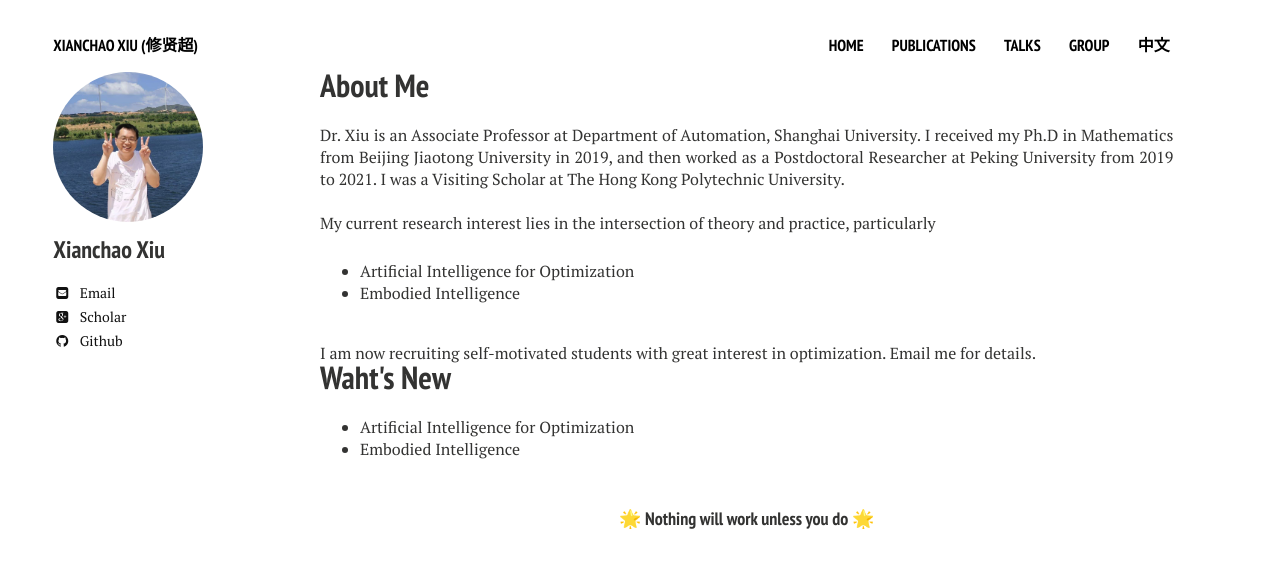
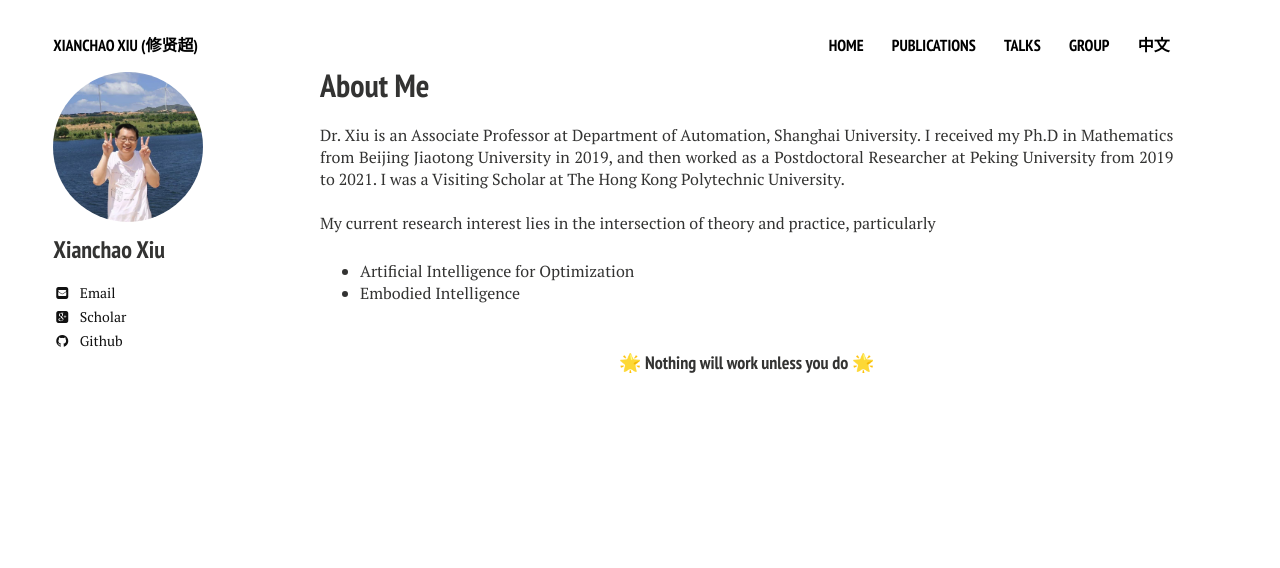
Before and after one commit to xianchaoxiu/xianchaoxiu.github.io, a Jekyll site: the page built from index.md, in a window 1280 px wide. Shown: the top 568 px of the page. Built offline with Jekyll 4.4.1, drawn with Linux system fonts in a browser that asks for light colours; nearby versions of some CDN libraries.

Commit message:
Update home2.html

```diff
--- a/_layouts/home2.html
+++ b/_layouts/home2.html
@@ -37,15 +37,6 @@ My current research interest lies in the intersection of theory and practice, pa
       <li> Embodied Intelligence </li>  <br>
     </ul>
 
-I am now recruiting self-motivated students with great interest in optimization. Email me for details.
-
-
-<h1>Waht's New</h1>
-   <ul>
-      <li> Artificial Intelligence for Optimization </li>
-      <li> Embodied Intelligence </li>  <br>
-    </ul>
-
 <h4 align="center">🌟 Nothing will work unless you do 🌟</h4>
 
 
```
